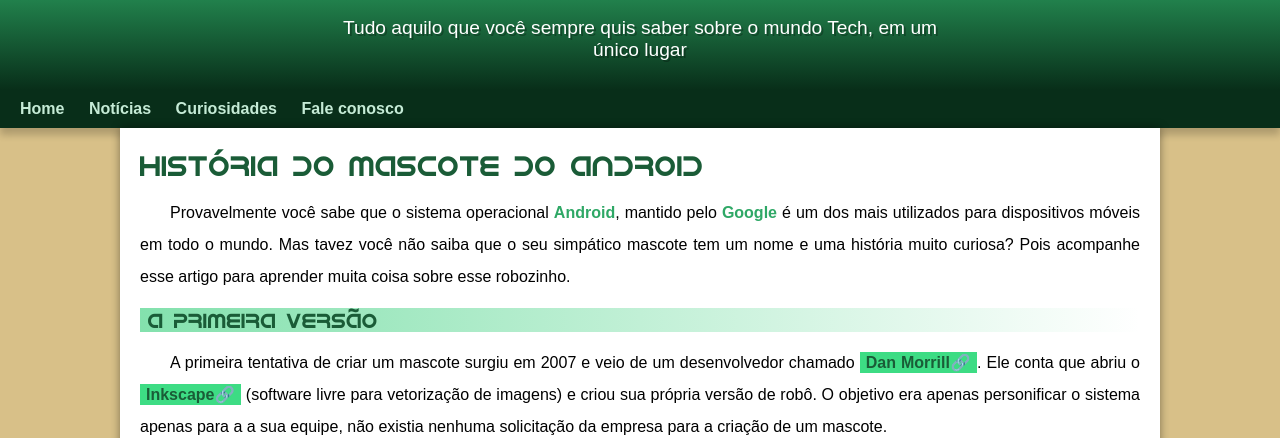
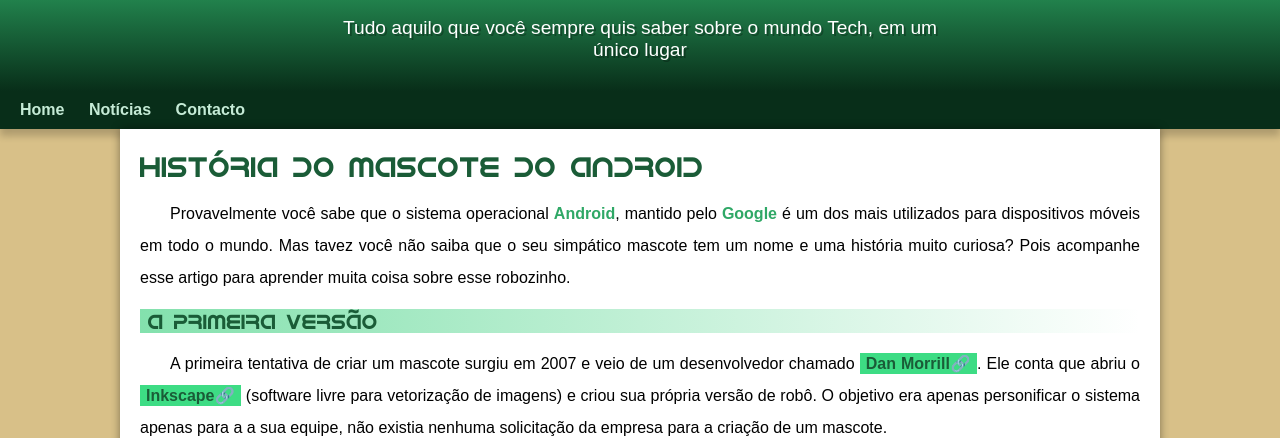
Before and after one commit to EvandroEusebio/projecto-android, a plain HTML site: page index.html in a window 1280 px wide. Shown: the part 100-538 px from the top of the page. Drawn offline with Linux system fonts and the light colour scheme.

Commit message:
Problema de padding corrigido

```diff
--- a/estilos/style.css
+++ b/estilos/style.css
@@ -65,7 +65,7 @@
     font-size: 1.2em;
     max-width: 600px;
     margin: auto;
-    margin-bottom: 30px;
+    padding-bottom: 30px;
     padding-right: 10px;
     padding-left: 10px;
     text-shadow: 2px 2px 0px rgba(0, 0, 0, 0.267);
--- a/index.html
+++ b/index.html
@@ -16,8 +16,7 @@
     <nav>
         <a href="#">Home</a>
         <a href="#">Notícias</a>
-        <a href="#">Curiosidades</a>
-        <a href="#">Fale conosco</a>
+        <a href="#">Contacto</a>
     </nav>
     <main>
         <article>
```
